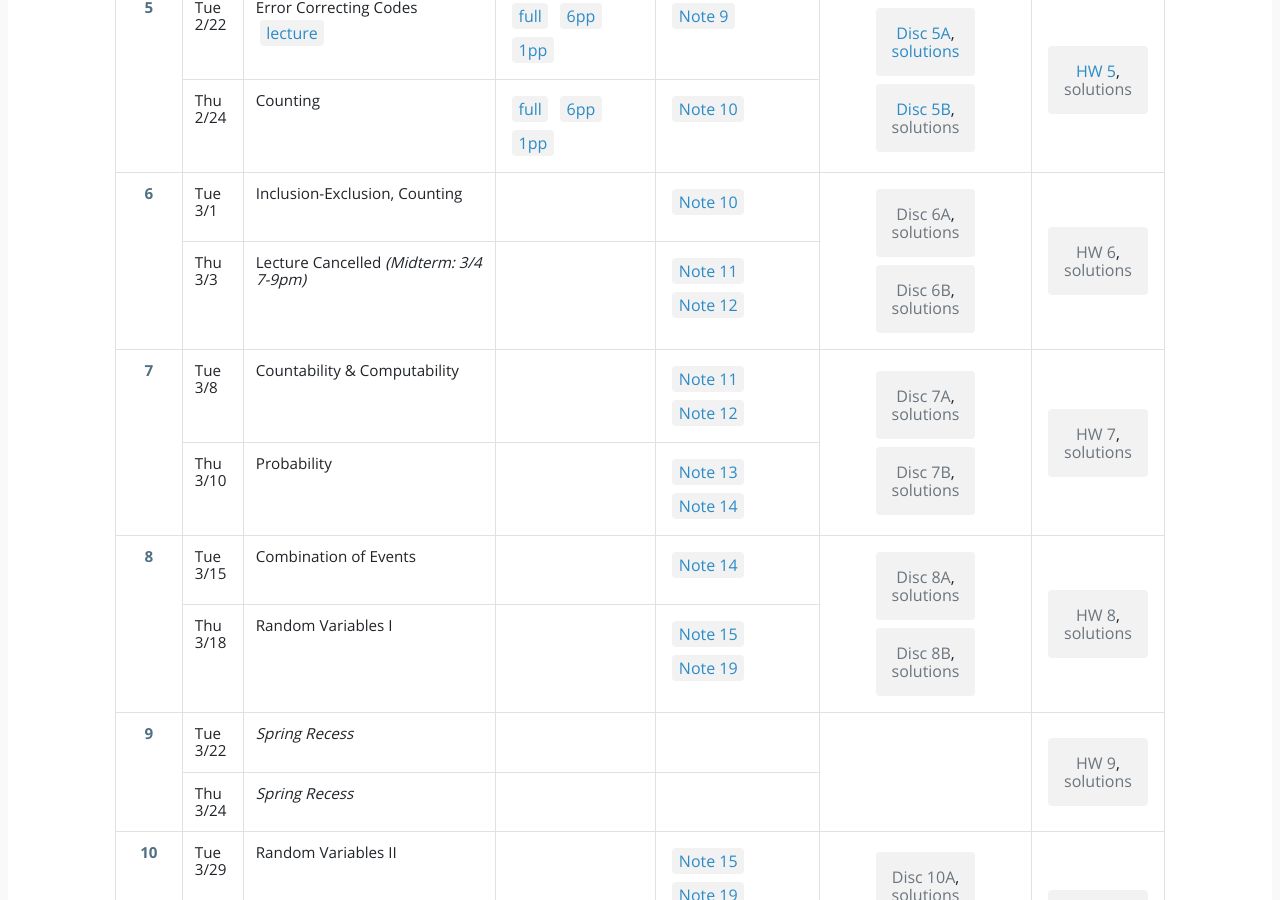
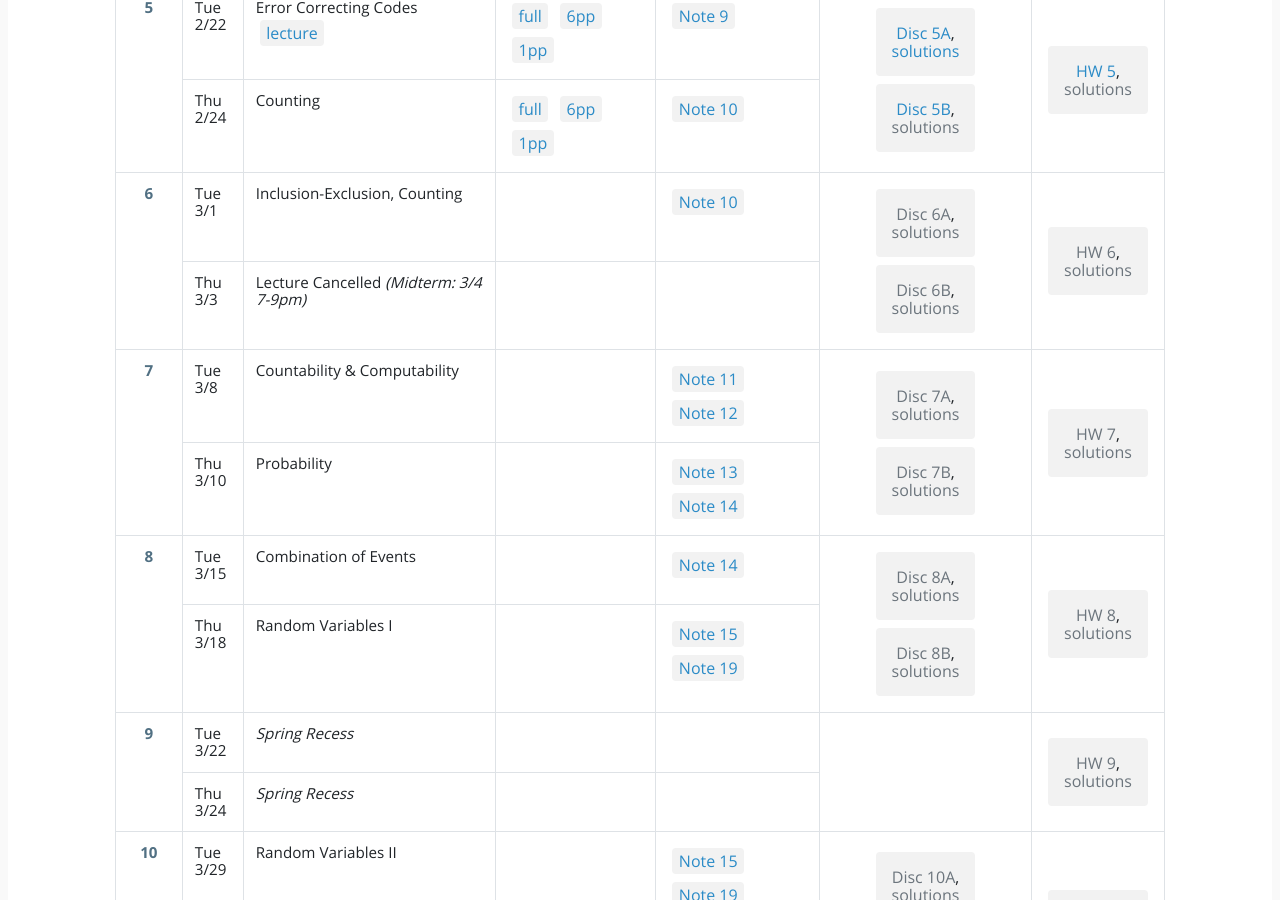
Before and after one commit to tsgoten/cs70-website, a Jekyll site: the page built from index.html, in a window 1280 px wide and 900 px high, scrolled down 1307 px. Built offline with Jekyll 4.4.1, drawn with Linux system fonts in a browser that asks for light colours.

Commit message:
Update week_6.yml

```diff
--- a/_data/materials/week_6.yml
+++ b/_data/materials/week_6.yml
@@ -11,7 +11,7 @@
   date: "3/3"
   week: 6
   title: "Lecture Cancelled \n_(Midterm: 3/4 7-9pm)_"
-  reading_text: [11, 12]
+  reading_text:
   webcast:
   password:
   resources:
```
